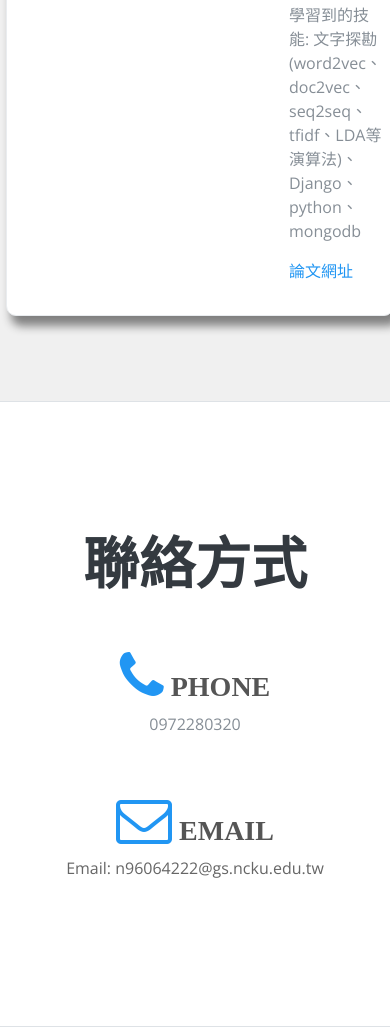
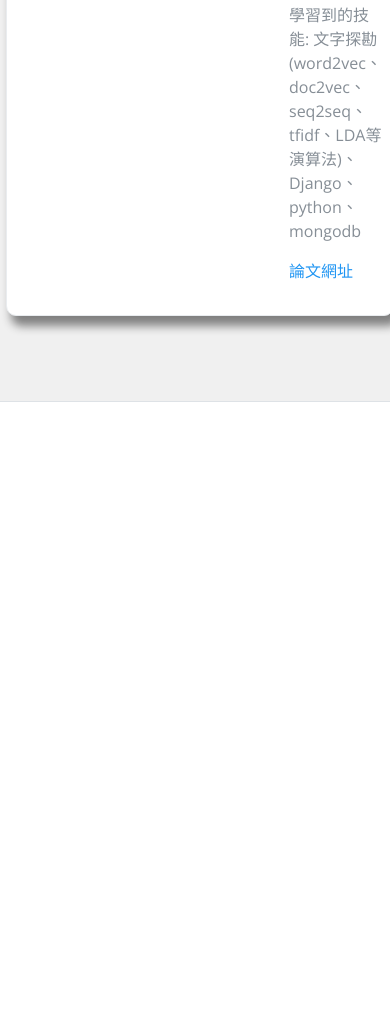
Before and after one commit to eating-chen/eating-chen.github.io, a plain HTML site: page et_personal/index.html in a window 390 px wide. Shown: the part 8357-9384 px from the top of the page. After the commit the page ends 8759 px from the top, so only its background shows below. Drawn offline with nearby package versions, Linux system fonts and the light colour scheme; files that its build step writes are made by us from their sources; a web font is replaced by a local one.

Commit message:
Update index.html

```diff
--- a/et_personal/index.html
+++ b/et_personal/index.html
@@ -216,25 +216,6 @@
           </div>
       </section>
 
-      <section class="resume-section p-3 p-lg-5 d-flex flex-column">
-          <div class="row" id="contact">
-            <div class="col-md-12 col-sm-12">
-              <h2 class="text-center">聯絡方式</h2>
-              <div class="contact-cont2">
-                <div class="contact-phone contact-side-desc contact-box-desc" style="text-align:center">
-                  <h3><i class="fa fa-phone cl-atlantis fa-2x"></i> Phone</h3>
-                  <p>0972280320</p>
-                </div>
-                <div class="contact-mail contact-side-desc contact-box-desc" style="text-align:center">
-                  <h3><i class="fa fa-envelope-o cl-atlantis fa-2x"></i> Email</h3>
-                <address class="address-details-f">
-                  Email: n96064222@gs.ncku.edu.tw
-                </address>
-                </div>
-              </div>
-            </div>
-          </div>
-      </section>
     </div>
 
     <!-- Global javascript -->
```
